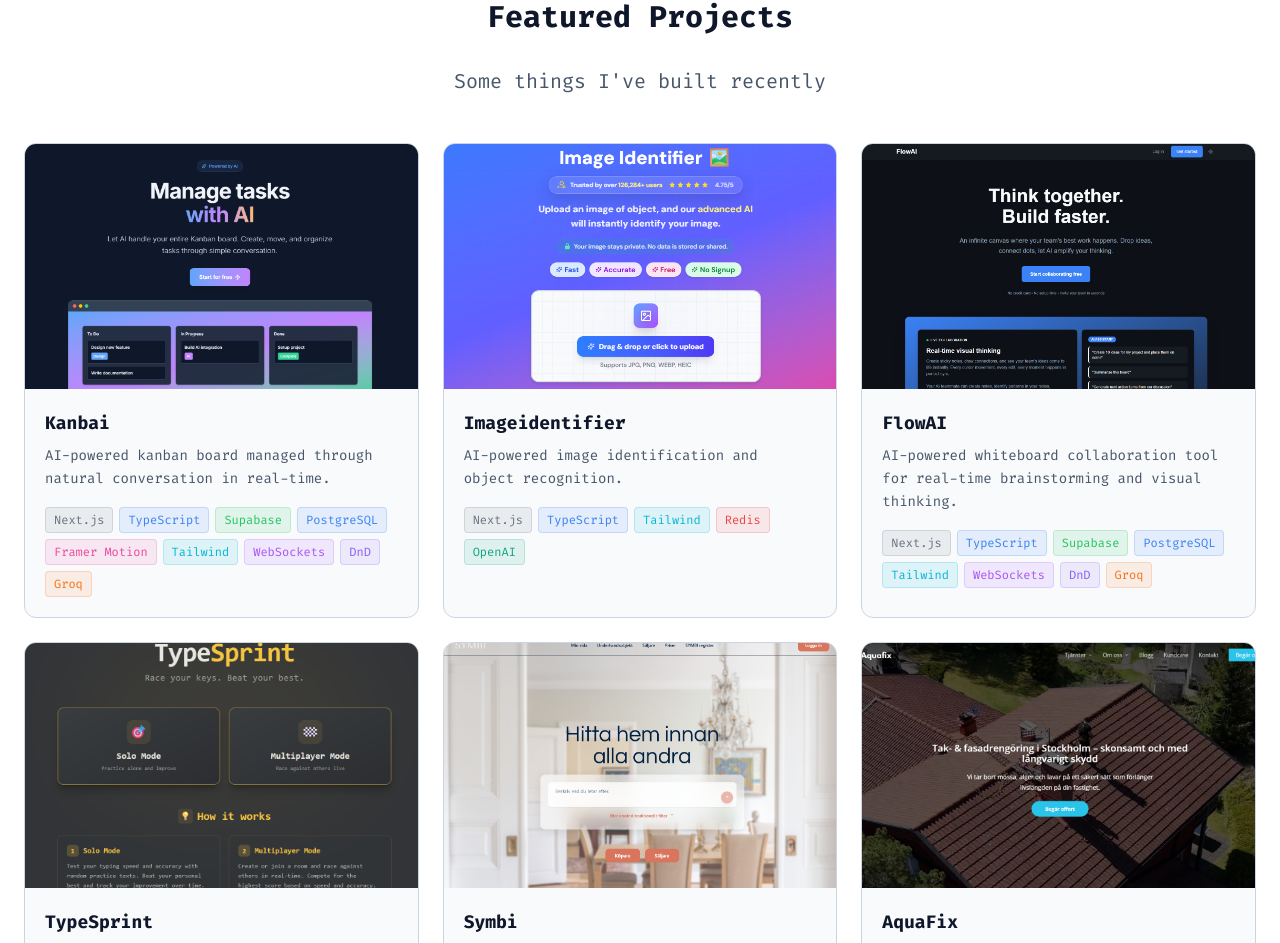
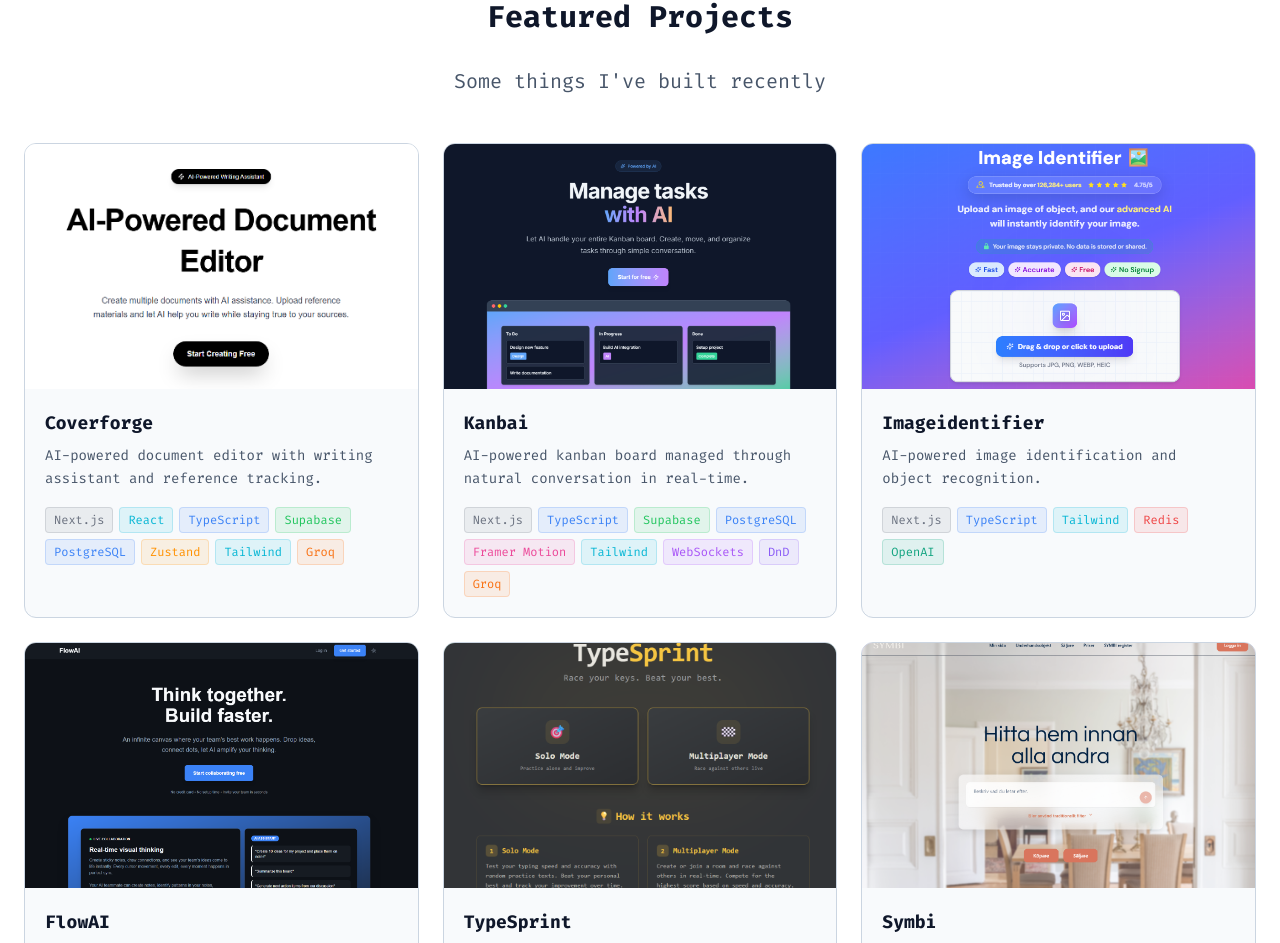
Before and after one commit to chvlpont/portfolio-ph, a Next.js app: page / in a window 1280 px wide. Shown: the part 896-1839 px from the top of the page. Built offline with nearby package versions, Linux system fonts and the light colour scheme.

Commit message:
add coverforge project

```diff
--- a/app/data/projects.ts
+++ b/app/data/projects.ts
@@ -34,6 +34,27 @@ export interface SchoolProject {
 }
 
 export const projects: Project[] = [
+    {
+    name: "Coverforge",
+    url: "https://coverforgeai.vercel.app/",
+    image: "/coverforge-screenshot.png",
+    description: "AI-powered document editor with writing assistant and reference tracking.",
+    gradient: {
+      from: "emerald-500",
+      to: "blue-500",
+    },
+    hoverColor: "emerald-400",
+    tags: [
+      { label: "Next.js", color: "#6b7280" },
+      { label: "React", color: "#06b6d4" },
+      { label: "TypeScript", color: "#3b82f6" },
+      { label: "Supabase", color: "#22c55e" },
+      { label: "PostgreSQL", color: "#3b82f6" },
+      { label: "Zustand", color: "#ff9100" },
+      { label: "Tailwind", color: "#06b6d4" },
+      { label: "Groq", color: "#f97316" },
+    ],
+  },
   {
     name: "Kanbai",
     url: "https://kanbai-web.vercel.app/",
```
Also changed, not shown: public/coverforge-screenshot.png (added).
